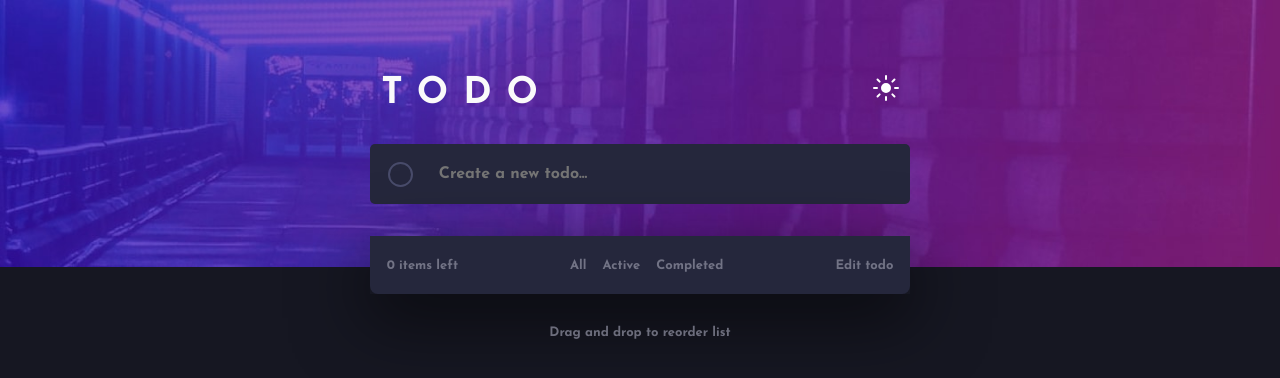
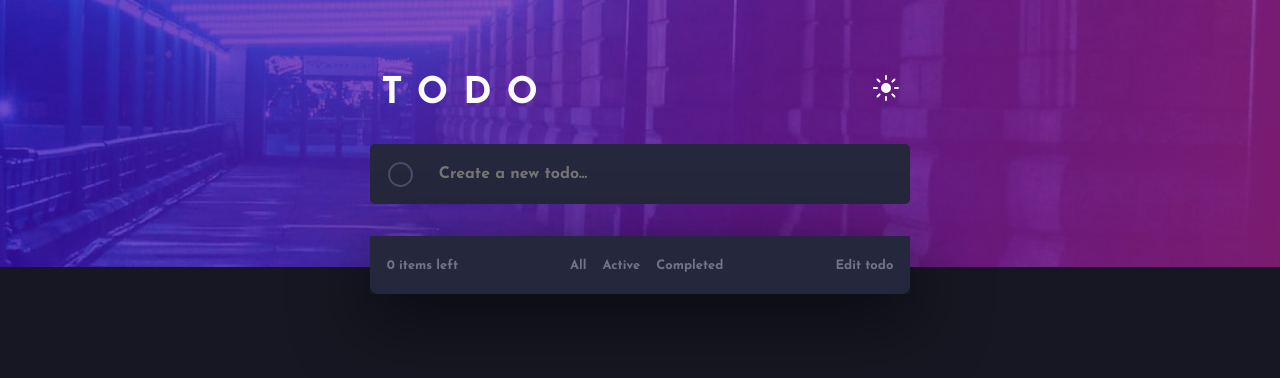
Before and after one commit to kirtymeena/todo-app, a React (Create React App) app: page / in a window 1280 px wide. Shown: the top 378 px of the page. Built offline with nearby package versions, Linux system fonts and the light colour scheme.

Commit message:
implementing drag n drop

```diff
--- a/package.json
+++ b/package.json
@@ -8,6 +8,7 @@
     "@testing-library/react": "^12.1.4",
     "@testing-library/user-event": "^13.5.0",
     "react": "^18.0.0",
+    "react-dnd": "^16.0.0",
     "react-dom": "^18.0.0",
     "react-icons": "^4.3.1",
     "react-redux": "^7.2.8",
--- a/src/components/Todo.js
+++ b/src/components/Todo.js
@@ -94,9 +94,9 @@ const Todo = () => {
         <div className="bottom__container">
           <div className="bottom__wrapper">
 
-            <div className="bottom__text">
+            {/* <div className="bottom__text">
               <p>Drag and drop to reorder list</p>
-            </div>
+            </div> */}
           </div>
         </div>
       </div>
```
Also changed, not shown: 1 other file (tests, documents, lock files or other folders).
